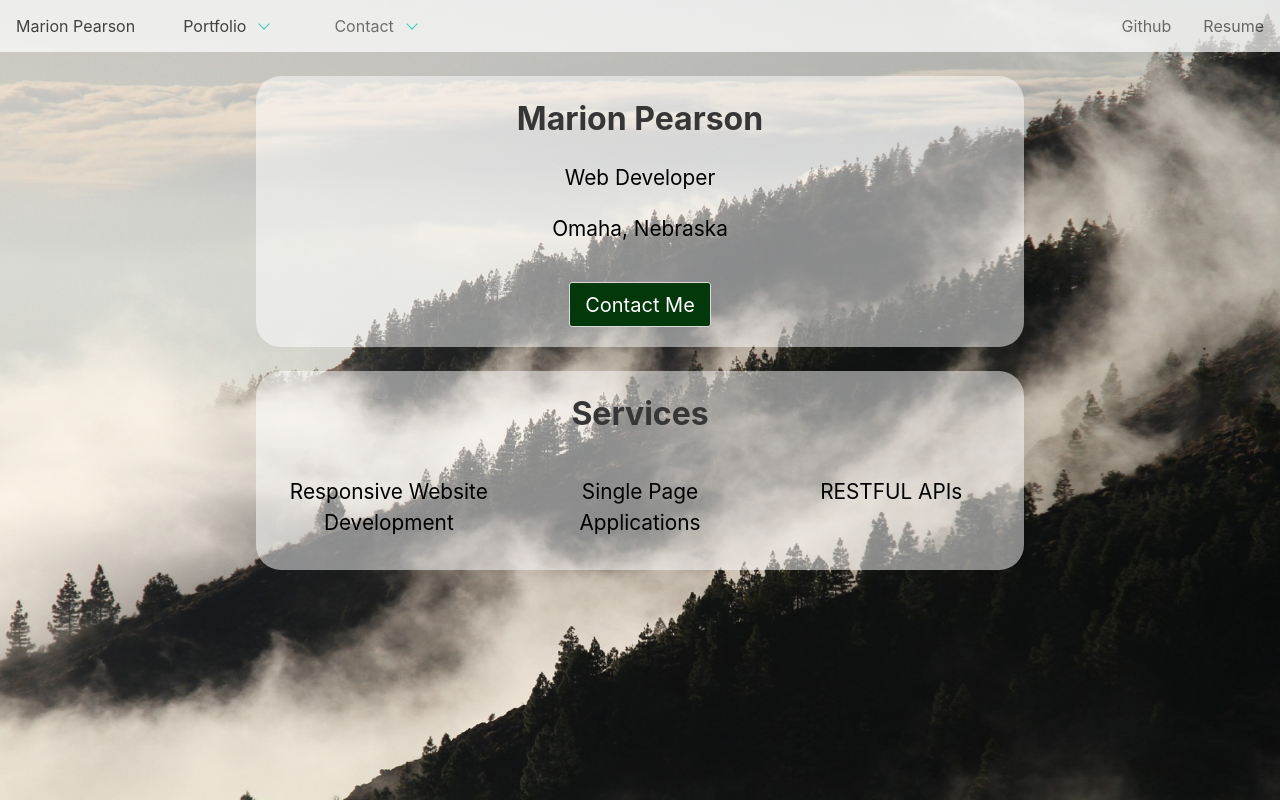
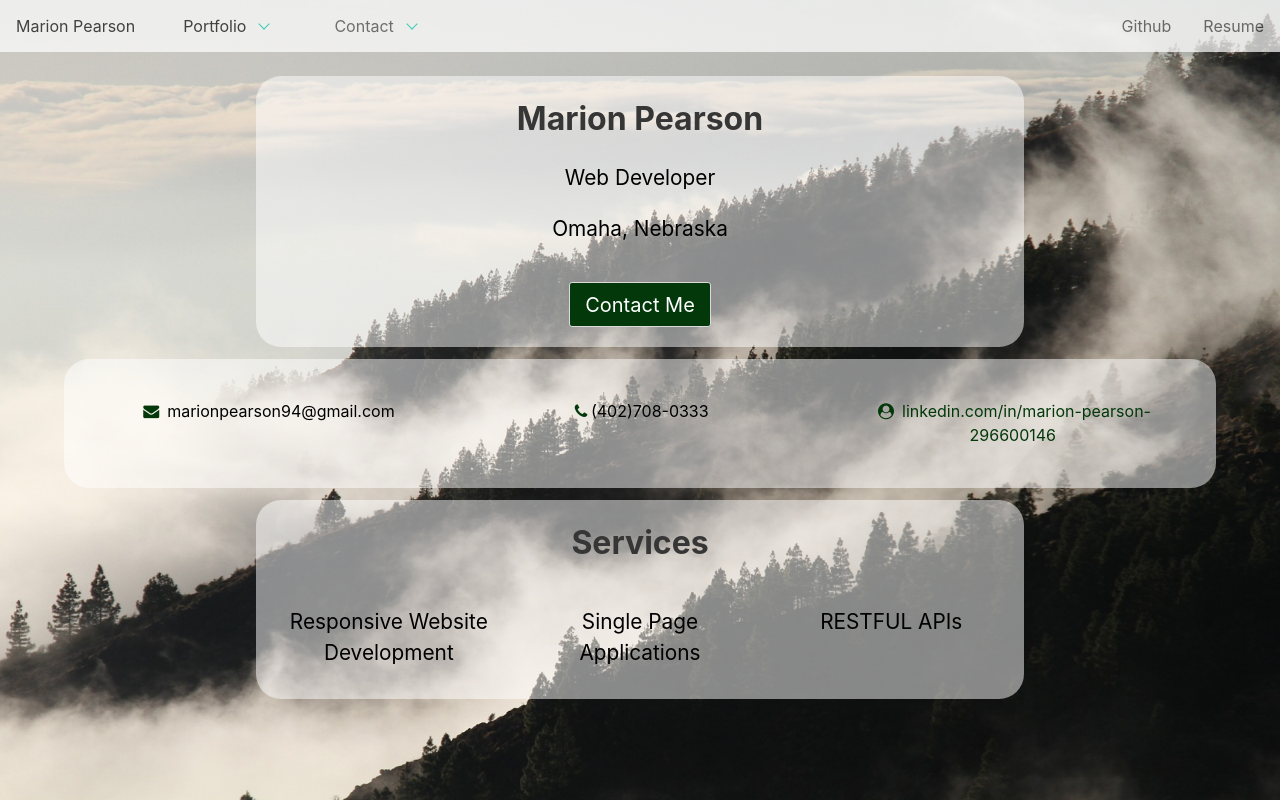
Before and after one commit to MarionPearson/Portfolio-Site, a plain HTML site: page client/views/index.html in a window 1280 px wide. Both pictures are taken after a click on the link "Contact Me". Drawn offline with nearby package versions, Linux system fonts and the light colour scheme; a web font is replaced by a local one.

Commit message:
Added contact information and the main.js file as well as a few formatting changes. Also added a working resume link.

```diff
--- /dev/null
+++ b/client/scripts/main.js
@@ -0,0 +1,8 @@
+
+
+$(document).ready( () => {
+    console.log("works");
+    $("#contact").click( () => {
+        $("#contactinfo").fadeToggle();
+    })
+});
--- a/client/styles/main.css
+++ b/client/styles/main.css
@@ -17,7 +17,20 @@ h2{
         text-align:center;
 }
 
+h3{
+        font-size: 1em;
+}
+
+.column{
+        text-align: center;
+}
+
 .boxer{
         text-align: center;
         padding:2.5%;
 }
+
+i{
+        padding: 1%;
+        color:#02380a;
+}
--- a/client/views/index.html
+++ b/client/views/index.html
@@ -1,9 +1,10 @@
-<html>
+
     <head>
         <link href="https://fonts.googleapis.com/css?family=Bellefair|Open+Sans" rel="stylesheet">
         <link rel="stylesheet" type="text/css" href="../styles/bulma.css">
         <link rel="stylesheet" type="text/css" href="../styles/main.css">
         <meta name="viewport" content="width=device-width, initial-scale=1.0">
+        <link rel="stylesheet" href="https://maxcdn.bootstrapcdn.com/font-awesome/4.7.0/css/font-awesome.min.css">
     </head>
     <body>
         <nav class="navbar is-transparent" style="opacity:.7">
@@ -37,14 +38,14 @@
                         </a>
                     </div>
                 </div>
+            </div>
             <div class="navbar-end">
                 <a class="navbar-item" href="https://github.com/marionpearson" target="_blank">
                     Github
                 </a>
-                <a class="navbar-item" href="https://twitter.com/jgthms" target="_blank">
+                <a class="navbar-item" href="https://docs.google.com/document/d/1-NjeNd4rhFLLP-RLVzJCwvOB05eQvvjj7XLdOZaZPy0/edit?usp=sharing" target="_blank">
                     Resume
                 </a>
-            </div>
             </div>
         </nav>
         <br>
@@ -54,23 +55,45 @@
                 <h1 style="text-align: center; padding:2.5%"><strong>Marion Pearson</strong></h1>
                 <h2 style="text-align: center;"> Web Developer </h2>
                 <div class="boxer"><h2>Omaha, Nebraska</h2></div>
-            <div class="boxer"><a class="button is-medium" style="background-color: #02380a; color: white;">Contact Me</a></div>
+                <div class="boxer"><a class="button is-medium" id="contact" style="background-color: #02380a; color: white;">Contact Me</a></div>
             </div>
         </div>
+
+        <br>
+
+        <div class="container" id="contactinfo" style="background-color:rgba(255,255,255,0.5); border-radius: 25px; margin:auto; display:none">
+            <div style="opacity: 1">
+                <div class="columns" style="padding: 2.5%">
+                    <div class="column">
+                    <h3>  <i class="fa fa-envelope" aria-hidden="true"></i> marionpearson94@gmail.com</h3></div>
+                    <div class="column"><h3><i class="fa fa-phone" aria-hidden="true"></i>(402)708-0333</h3></div>
+                    <div class="column">
+                        <a href="linkedin.com/in/marion-pearson-296600146">
+                            <h3> <i class="fa fa-user-circle" aria-hidden="true"></i> linkedin.com/in/marion-pearson-296600146</h3>
+                        </a>
+                    </div>
+                </div>
+            </div>
+        </div>
+
         <br>
 
         <div class="container" style="background-color:rgba(255,255,255,0.5); width: 60%; border-radius: 25px; margin:auto;">
             <div style="opacity: 1">
                 <h1 style="text-align: center; padding:2.5%"><strong>Services</strong></h1>
                 <div class="columns" style="padding: 2.5%">
-                <div class="column"><h2>Responsive Website Development</h2></div>
-                <div class="column"><h2>Single Page Applications</h2></div>
-                <div class="column"><h2>RESTFUL APIs</h2></div>
+                    <div class="column is-one-third"><h2>Responsive Website Development</h2></div>
+                    <div class="column is-one-third"><h2>Single Page Applications</h2></div>
+                    <div class="column is-one-third"><h2>RESTFUL APIs</h2></div>
                 </div>
             </div>
         </div>
 
 
-
+            <script
+                src="https://code.jquery.com/jquery-3.2.1.min.js"
+                integrity="sha256-hwg4gsxgFZhOsEEamdOYGBf13FyQuiTwlAQgxVSNgt4="
+                crossorigin="anonymous">
+            </script>
+            <script src="../scripts/main.js"></script>
     </body>
-</html>
```
Lines whose indentation alone changed are shown as unchanged.
